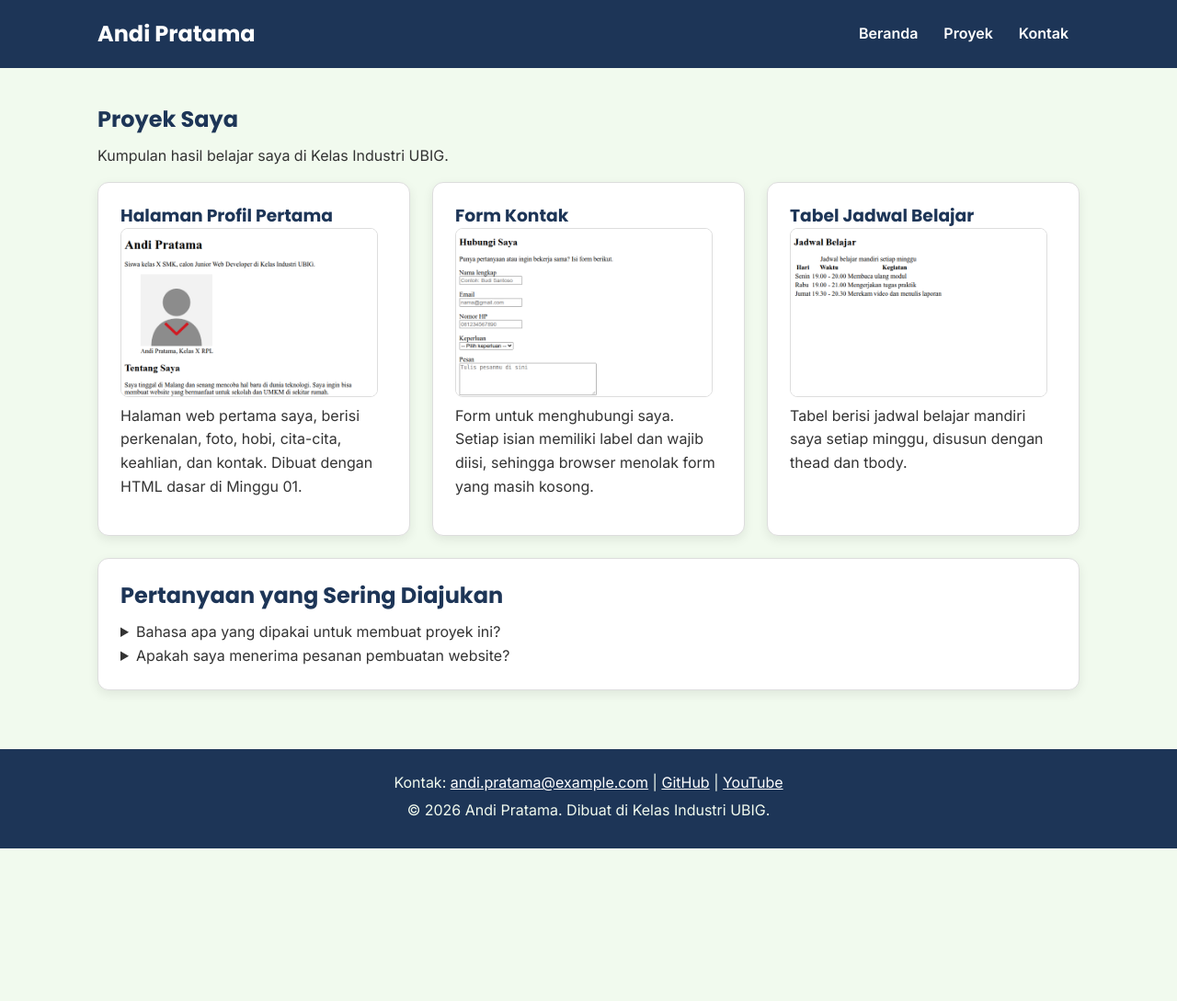
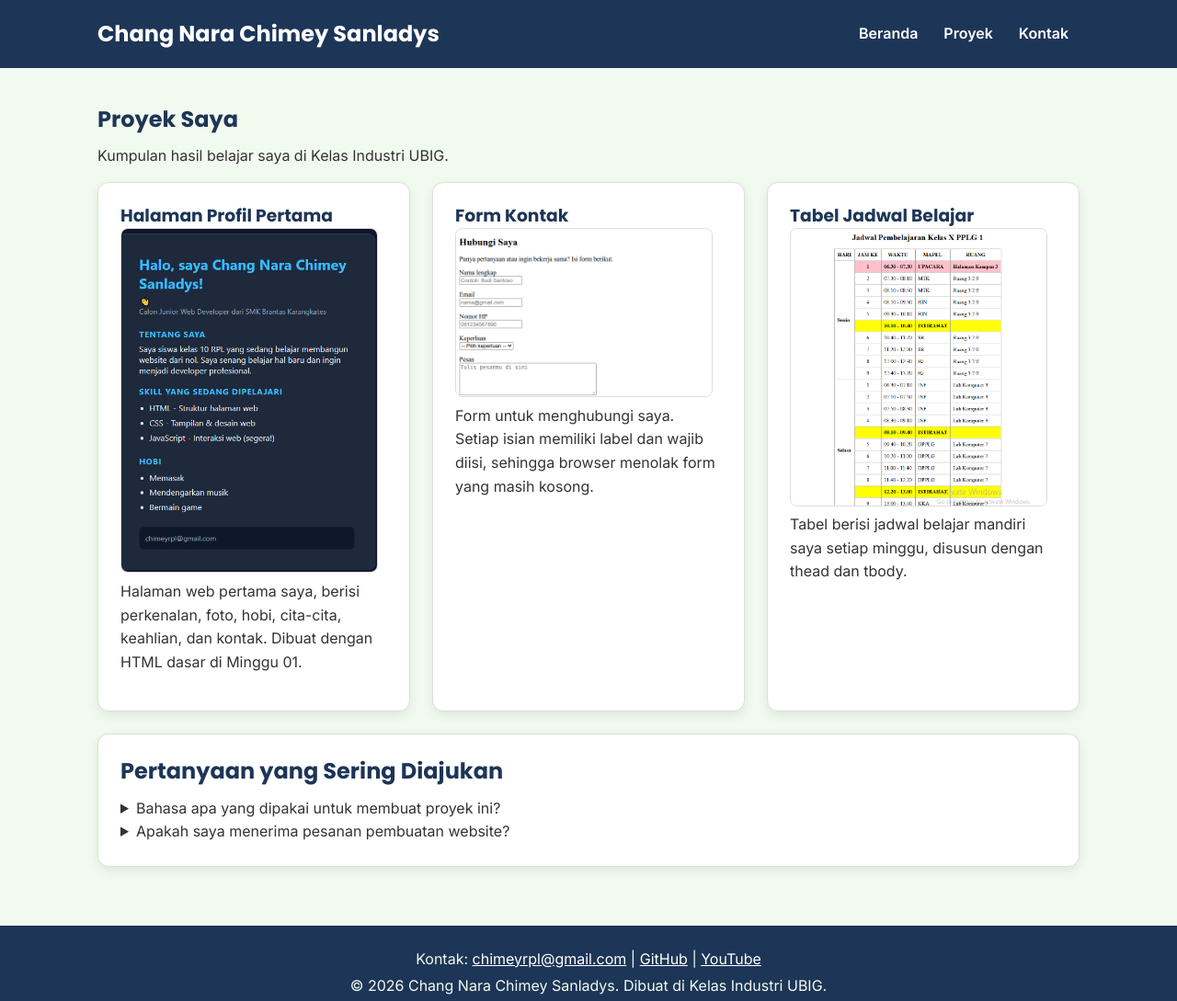
Before and after one commit to chimeyrpl-create/tugasportofoliochangnarachimeysanladys, a plain HTML site: page proyek.html in a window 1280 px wide. Shown: the whole page at 92% size. Before the commit the page ends 923 px from the top, so only its background shows below. Drawn offline with Linux system fonts and the light colour scheme.

Commit message:
Menambahkan gambar tugas

```diff
--- a/proyek.html
+++ b/proyek.html
@@ -3,7 +3,7 @@
 <head>
   <meta charset="UTF-8">
   <meta name="viewport" content="width=device-width, initial-scale=1.0">
-  <title>Andi Pratama | Proyek</title>
+  <title>Chang Nara Chimey Sanladys | Proyek</title>
   <link rel="preconnect" href="https://fonts.googleapis.com">
   <link rel="preconnect" href="https://fonts.gstatic.com" crossorigin>
   <link href="https://fonts.googleapis.com/css2?family=Inter:wght@400;600&family=Poppins:wght@600;700&display=swap" rel="stylesheet">
@@ -12,7 +12,7 @@
 <body>
   <header>
     <div class="container navbar">
-      <h1>Andi Pratama</h1>
+      <h1>Chang Nara Chimey Sanladys</h1>
       <nav class="menu-laptop">
         <ul>
           <li><a href="index.html">Beranda</a></li>
@@ -43,7 +43,7 @@
         <div class="daftar-kartu">
           <article class="kartu">
             <h3>Halaman Profil Pertama</h3>
-            <img src="img/proyek-profil.png" alt="Tangkapan layar halaman profil Andi Pratama" width="280">
+            <img src="img/tugas indus 1.png" alt="Tangkapan layar halaman profil Chang Nara Chimey Sanladys" width="280">
             <p>Halaman web pertama saya, berisi perkenalan, foto, hobi, cita-cita, keahlian, dan kontak. Dibuat dengan HTML dasar di Minggu 01.</p>
           </article>
 
@@ -55,7 +55,7 @@
 
           <article class="kartu">
             <h3>Tabel Jadwal Belajar</h3>
-            <img src="img/proyek-jadwal.png" alt="Tangkapan layar tabel jadwal belajar mandiri" width="280">
+            <img src="img/jadwal.png" alt="Tangkapan layar tabel jadwal belajar mandiri" width="280">
             <p>Tabel berisi jadwal belajar mandiri saya setiap minggu, disusun dengan thead dan tbody.</p>
           </article>
         </div>
@@ -77,10 +77,10 @@
   </main>
 
   <footer>
-    <p>Kontak: <a href="mailto:andi.pratama@example.com">andi.pratama@example.com</a> |
-      <a href="https://github.com/" target="_blank">GitHub</a> |
-      <a href="https://www.youtube.com/" target="_blank">YouTube</a></p>
-    <p>&copy; 2026 Andi Pratama. Dibuat di Kelas Industri UBIG.</p>
+    <p>Kontak: <a href="mailto:chimeyrpl@gmail.com">chimeyrpl@gmail.com</a> |
+      <a href="https://github.com/chimeyrpl-create" target="_blank">GitHub</a> |
+      <a href="https://youtube.com/@changnara09?si=5zUnjG6dfMdZkvKN" target="_blank">YouTube</a></p>
+    <p>&copy; 2026 Chang Nara Chimey Sanladys. Dibuat di Kelas Industri UBIG.</p>
   </footer>
 </body>
 </html>
```
Also changed, not shown: index.html (+3 -3 lines), kontak.html (+4 -4 lines), img/jadwal.png (added), img/proyek-jadwal.png (deleted), img/tugas indus 1.png (added).
